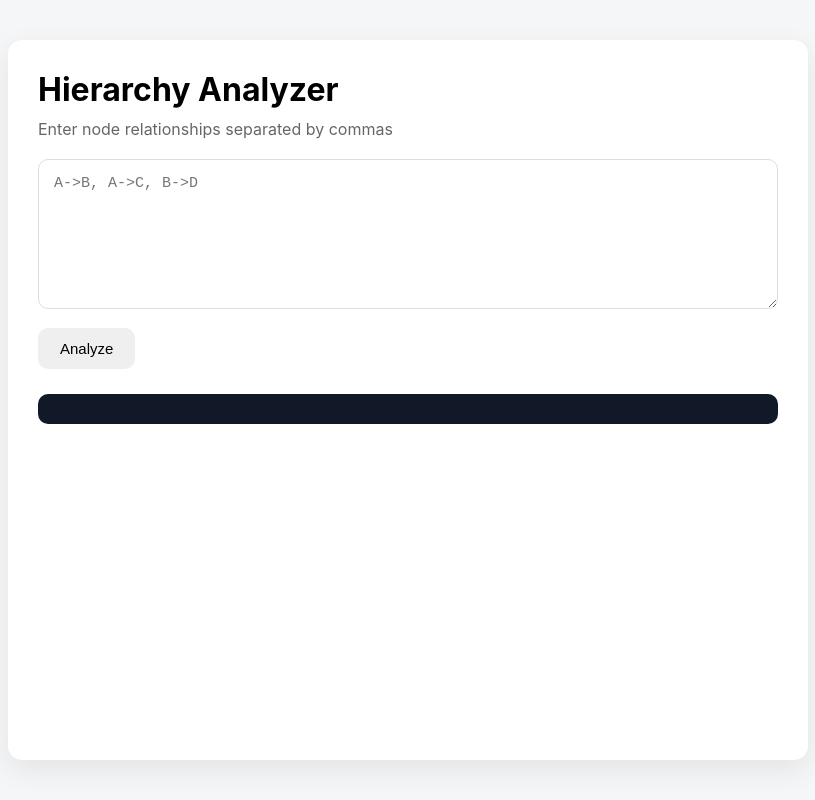
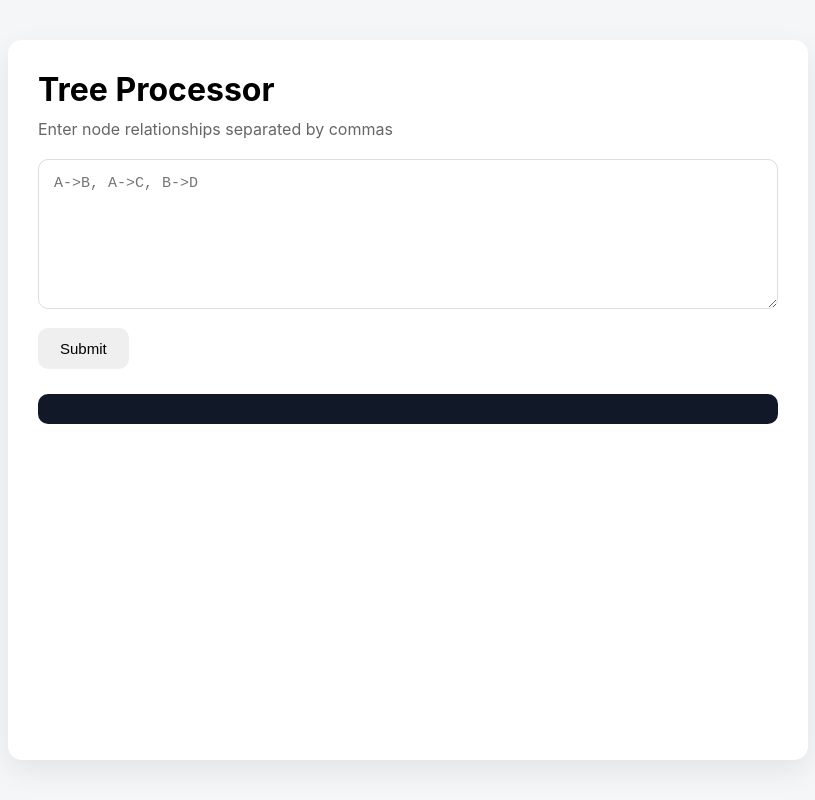
Before and after one commit to AsmiSharma017/Bajaj-challenge-fs, a website: page index.html in a window 1280 px wide. Shown: the whole page, without its empty margins (232-1047 px from the left). Drawn offline with Linux system fonts and the light colour scheme.

Commit message:
Update index.html

```diff
--- a/index.html
+++ b/index.html
@@ -3,14 +3,14 @@
 <head>
     <meta charset="UTF-8">
     <meta name="viewport" content="width=device-width, initial-scale=1.0">
-    <title>Hierarchy Analyzer</title>
+    <title>Tree Processor</title>
     <link rel="stylesheet" href="style.css">
 </head>
 <body>
 
 <div class="container">
 
-    <h1>Hierarchy Analyzer</h1>
+    <h1>Tree Processor</h1>
 
     <p class="subtitle">
         Enter node relationships separated by commas
@@ -19,7 +19,7 @@
     <textarea id="inputBox" placeholder="A->B, A->C, B->D"></textarea>
 
     <button id="submitBtn">
-        Analyze
+        Submit
     </button>
 
     <div id="error"></div>
```
